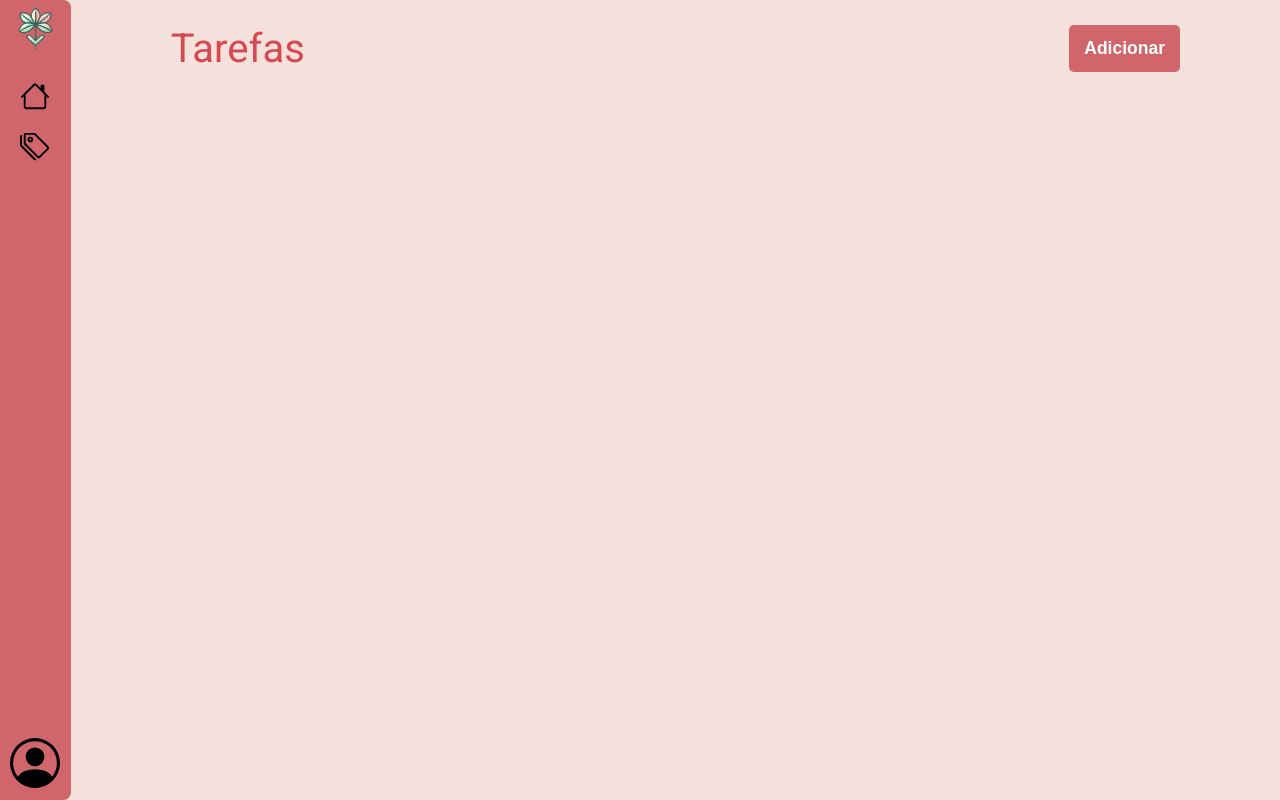
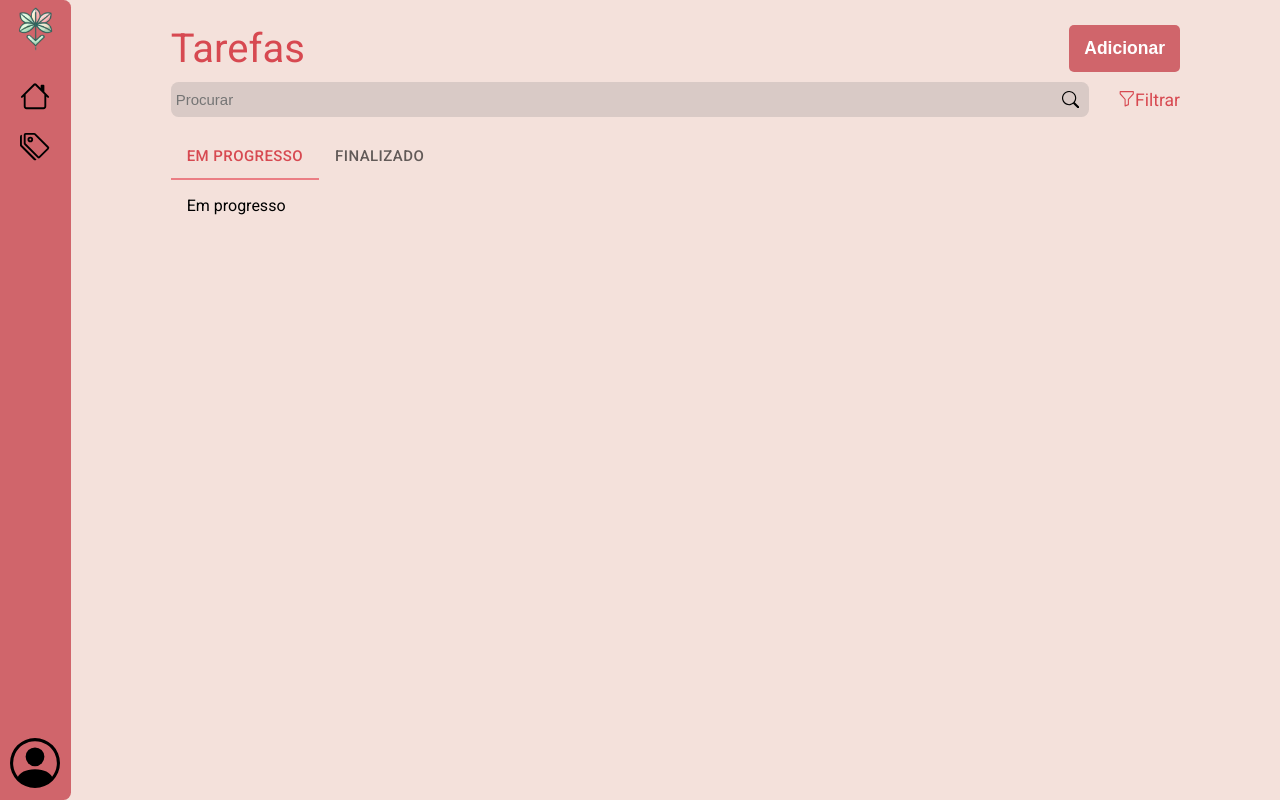
Before and after one commit to GabbFlor/FloraTask, a React (Vite) app in the folder front-web/: page / in a window 1280 px wide. Built offline with nearby package versions, Linux system fonts and the light colour scheme.

Commit message:
começando a criar a aba de tarefas

```diff
--- a/front-web/package.json
+++ b/front-web/package.json
@@ -10,6 +10,9 @@
     "preview": "vite preview"
   },
   "dependencies": {
+    "@emotion/react": "^11.13.3",
+    "@emotion/styled": "^11.13.0",
+    "@mui/material": "^6.1.6",
     "react": "^18.3.1",
     "react-dom": "^18.3.1",
     "react-icons": "^5.3.0",
--- a/front-web/src/components/Header.jsx
+++ b/front-web/src/components/Header.jsx
@@ -13,13 +13,13 @@ const Header = () => {
             <nav>
                 <ul>
                     <li><a href="#"><img src={logo_transparente} alt="Logo transparente" className='logo-trasnparente'/> </a></li>
-                    <li><a href="#" className='icon-header'><BsHouse /></a></li>
-                    <li><a href="#" className='icon-header'><BsTags /></a></li>
+                    <li><a href="#" className='icon-header' title='Home'><BsHouse /></a></li>
+                    <li><a href="#" className='icon-header' title='Tags'><BsTags /></a></li>
                 </ul>
             </nav>
 
             <section>
-                <p><a href="#" className='icon-header-profile'><BsPersonCircle /></a></p>
+                <p><a href="#" className='icon-header-profile' title='Perfil'><BsPersonCircle /></a></p>
             </section>
         </header>
     )
--- /dev/null
+++ b/front-web/src/components/Home_tasks.jsx
@@ -0,0 +1,61 @@
+import { useState } from 'react'
+import Tabs from '@mui/material/Tabs'
+import Tab from '@mui/material/Tab'
+import Box from '@mui/material/Box'
+import Fade from '@mui/material/Fade'
+import Slide from '@mui/material/Slide'
+
+const Home_tasks = () => {
+    const [tabIndex, setTabIndex] = useState(0);
+    const [direction, setDirection] = useState('left');
+
+    const handleChange = (e, newValue) => {
+        setDirection(newValue > tabIndex ? 'right' : 'left')
+        setTabIndex(newValue)
+    }
+
+    return (
+        <Box>
+            <Tabs
+                value={tabIndex}
+                onChange={handleChange}
+                TabIndicatorProps={{
+                    style: {
+                        backgroundColor: '#EB7E84',
+                    },
+                }}
+                sx={{
+                    '& .MuiTab-root': {
+                        fontSize: "15px"
+                    },
+                    '& .MuiTab-root.Mui-selected': {
+                        color: '#D74951',
+                        fontSize: "15px"
+                    },
+                }}
+            >
+                <Tab label="Em progresso" />
+                <Tab label="Finalizado" />
+            </Tabs>
+            <Box sx={{ padding: 2, position: 'relative', overflow: 'hidden', minHeight: 100 }}>
+                {tabIndex === 0 && (
+                    <Slide in={tabIndex === 0} direction={direction} timeout={500} mountOnEnter unmountOnExit>
+                        <div style={{ position: 'absolute', width: '100%' }}>
+                            Em progresso
+                        </div>
+                    </Slide>
+                )}
+
+                {tabIndex === 1 && (
+                    <Slide in={tabIndex === 1} direction={direction} timeout={500} mountOnEnter unmountOnExit>
+                        <div className='tab_content' style={{ position: 'absolute', width: '100%' }}>
+                            Finalizado
+                        </div>
+                    </Slide>
+                )}
+            </Box>
+        </Box>
+    );
+}
+
+export default Home_tasks;
--- a/front-web/src/routes/Tarefas.jsx
+++ b/front-web/src/routes/Tarefas.jsx
@@ -1,6 +1,8 @@
 import Header from "../components/Header";
+import Home_tasks from "../components/Home_tasks";
 import Style_tarefas from "../styles/Tarefas-style";
 import '../styles/tarefas.css'
+import { BsSearch, BsFunnel } from "react-icons/bs"
 
 const Tarefas = () => {
     return (
@@ -14,10 +16,22 @@ const Tarefas = () => {
                     <section className="Escrita-btn-add">
                         <h1>Tarefas</h1>
 
-                        <button className="btn add">
-                            Adicionar
-                        </button>
+                        <button className="btn add">Adicionar</button>
                     </section>
+
+                    <section className="Search-section">
+                        <form action="" className="search-div">
+                            <input type="text" placeholder="Procurar"/>
+                            <button type="submit" title="Pesquisar"><BsSearch /></button>
+                        </form>
+
+                        <div className="filter-div">
+                            <BsFunnel /> <p>Filtrar</p>
+                        </div>
+                    </section>
+                </section>
+                <section className="Tabela_tarefas">
+                    <Home_tasks />
                 </section>
             </main>
         </div>
--- a/front-web/src/styles/tarefas.css
+++ b/front-web/src/styles/tarefas.css
@@ -10,15 +10,19 @@ main {
     width: 100%;
     font-family: "Roboto", serif;
     padding: 25px 100px;
+    display: flex;
+    flex-direction: column;
+    gap: 15px;
 }
 
 .cima {
-    /* background-color: red; */
+    display: flex;
+    flex-direction: column;
+    gap: 10px;
 }
 
 .Escrita-btn-add {
     display: inline-flex;
-    /* background-color: blue; */
     width: 100%;
     justify-content: space-between;
 }
@@ -43,3 +47,53 @@ main {
     background-color: #D0656B;
     color: white;
 }
+
+.Search-section {
+    display: inline-flex;
+    /* background-color: red; */
+    align-items: center;
+    width: 100%;
+    justify-content: space-between;
+}
+
+.search-div {
+    /* background-color: blue; */
+    width: 90%;
+    position: relative;
+}
+
+.search-div input {
+    width: 100%;
+    height: 25px;
+    outline: none;
+    padding: 5px;
+    background-color: #D9CAC6;
+    border: none;
+    border-radius: 7.5px;
+    font-size: 15px;
+}
+
+.search-div button {
+    position: absolute;
+    background-color: transparent;
+    border: none;
+    outline: none;
+    top: 25%;
+    right: 0;
+    font-size: 17.5px;
+    cursor: pointer;
+}
+
+.filter-div {
+    color: #D74951;
+    display: inline-flex;
+    font-size: 17.5px;
+    width: 7.5%;
+    cursor: pointer;
+    justify-content: flex-end;
+
+}
+
+.filter-div p:hover {
+    text-decoration: underline;
+}
```
Also changed, not shown: 1 other file (tests, documents, lock files or other folders).
